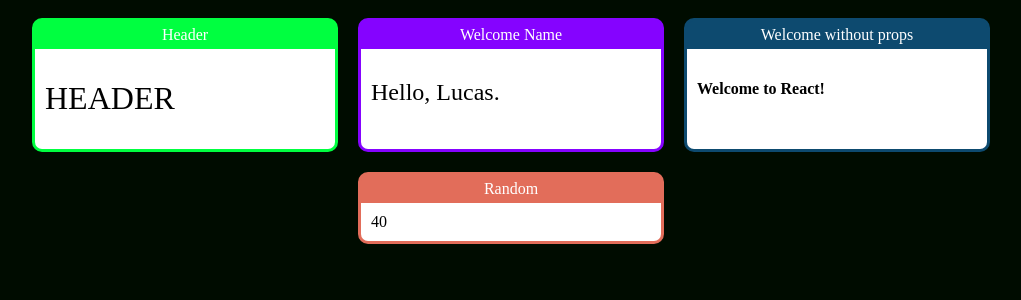
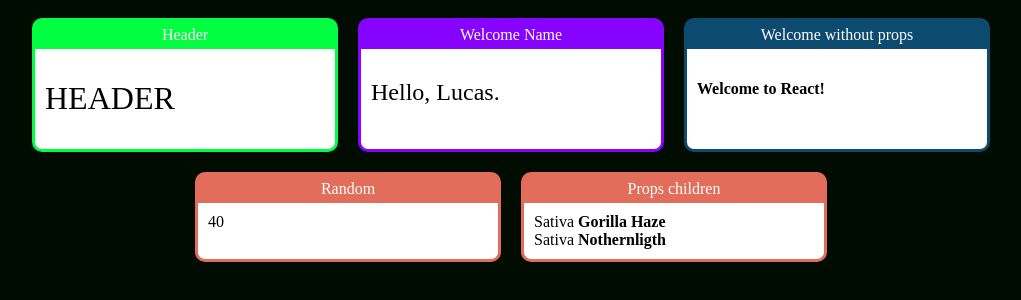
Before and after one commit to lucasfalm/react-training, a React (Create React App) app in the folder react-trainning/: page / in a window 1280 px wide. Shown: the top 300 px of the page, without its empty margins (129-1150 px from the left). Built offline with nearby package versions, Linux system fonts and the light colour scheme.

Commit message:
component children

```diff
--- a/react-trainning/src/App.jsx
+++ b/react-trainning/src/App.jsx
@@ -4,6 +4,8 @@ import Subheader from  './components/basics/Subheader'
 import Welcome from './components/basics/Welcome'
 import Random from './components/basics/Random'
 import Card from './components/layout/Card'
+import Cannabis from './components/basics/Cannabis'
+import Weed from './components/basics/Weed'
 import './App.css'
 
 // simpliest way to write an arrow function
@@ -25,6 +27,13 @@ export default _ => // _ with 1 ignored param, could be (), or (props)
                 <Card title="Random" color="#e26d5a">
                     <Random max = { 20 }  min = { 50 } />
                 </Card>
+
+                <Card title="Props children" color="#e26d5a">
+                    <Cannabis typeName="Sativa">
+                        <Weed flowerName="Gorilla Haze" />
+                        <Weed flowerName="Nothernligth" />
+                    </Cannabis>
+                </Card>
             </div>
         </div>
 // no returns because the arrow implicitly returns the last evaluetade value
--- /dev/null
+++ b/react-trainning/src/components/basics/Cannabis.jsx
@@ -0,0 +1,11 @@
+import React, { cloneElement } from 'react'
+
+export default props => {
+    return (
+        <div>
+            { props.children.map((child, i) => {
+                return cloneElement(child, { ...props, key: i }); // key just for avoid uniq key error
+            })}
+        </div>
+    )
+}
--- /dev/null
+++ b/react-trainning/src/components/basics/Weed.jsx
@@ -0,0 +1,9 @@
+import React from "react";
+
+export default props => {
+    return (
+        <div>
+            { props.typeName } <strong> { props.flowerName } </strong>
+        </div>
+    );
+};
```
